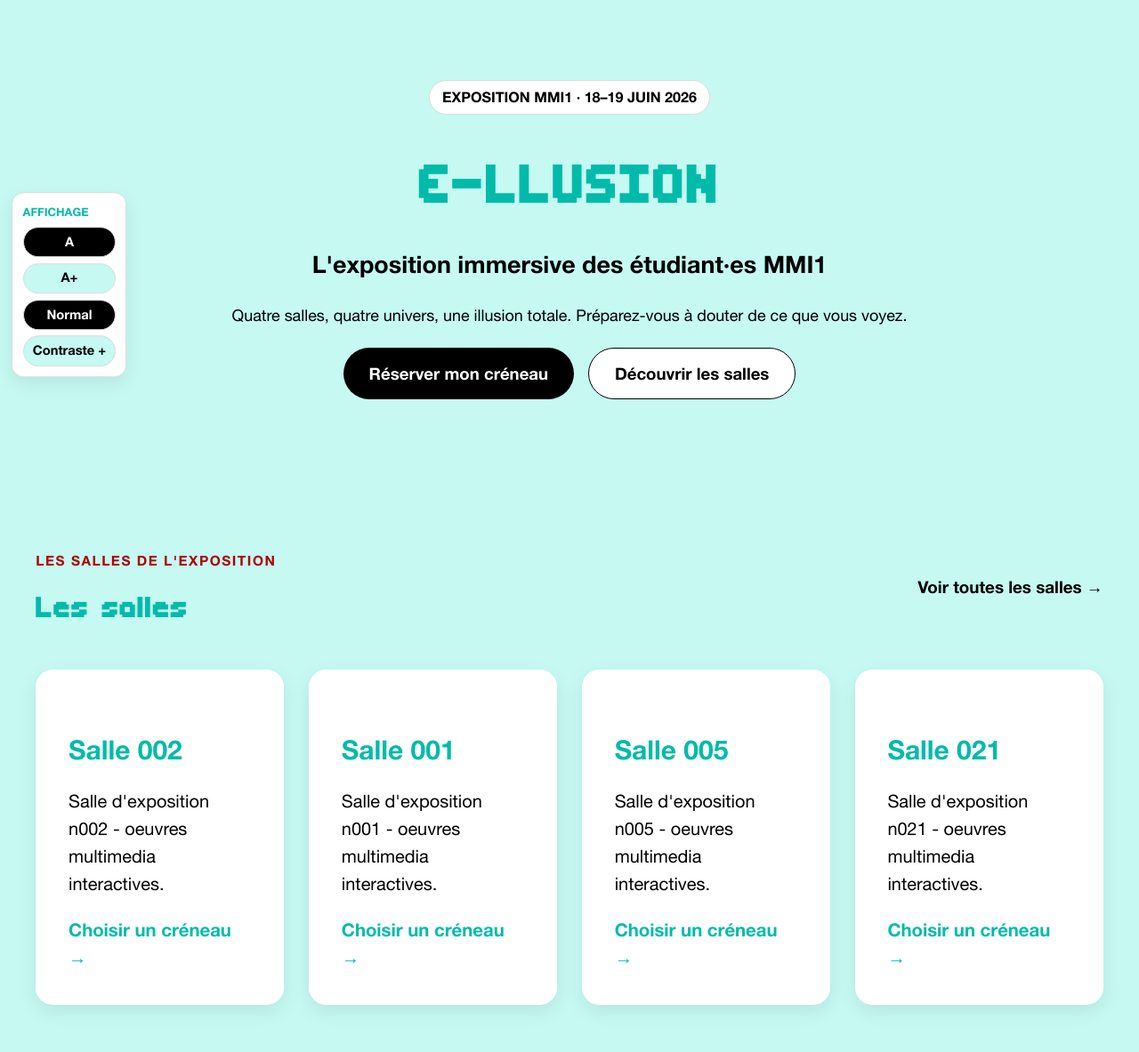
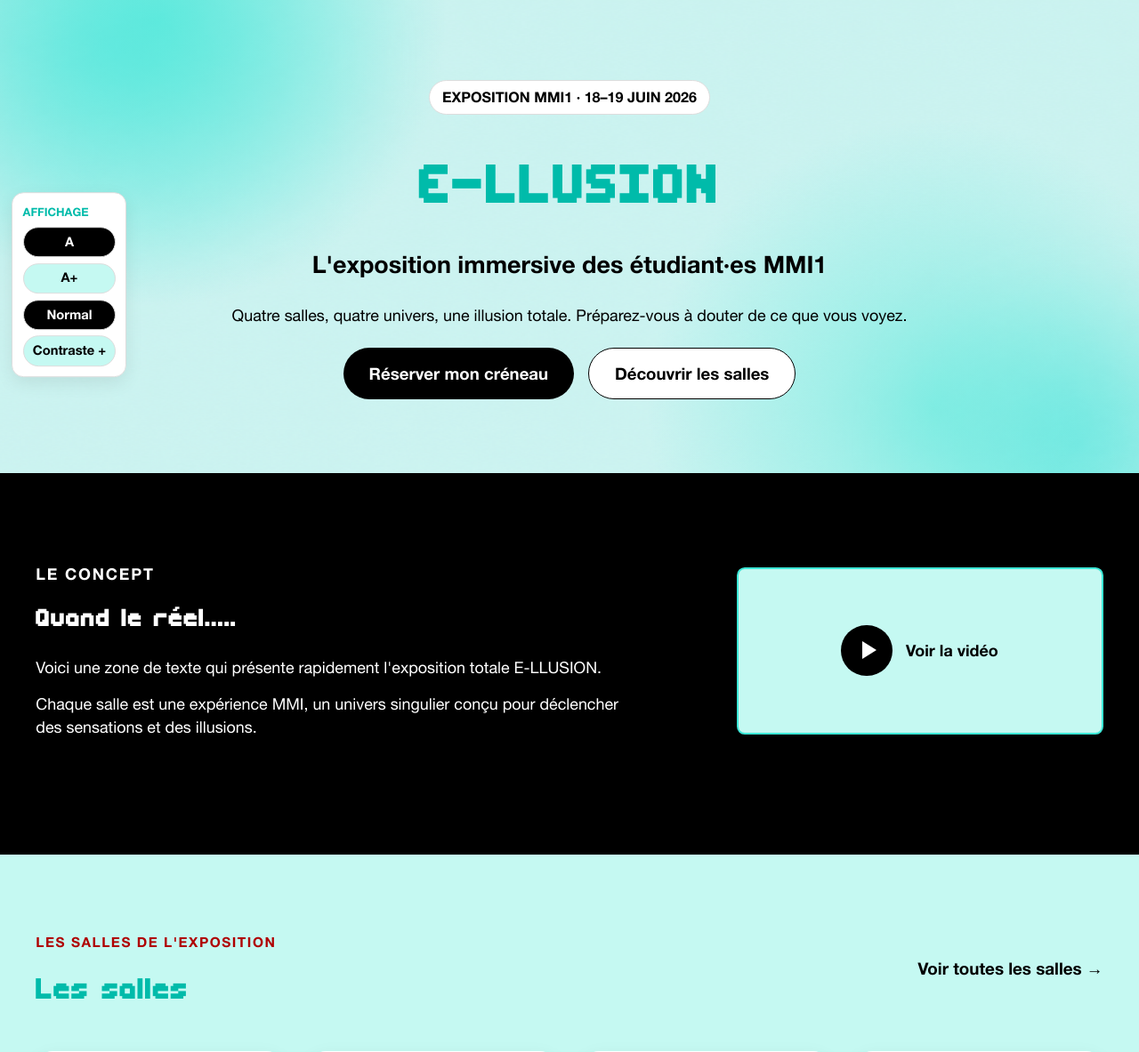
Before and after one commit to moh7391/La-SAE203, a PHP site: page /Visiteurs/index.php in a window 1280 px wide. Shown: the part 80-1263 px from the top of the page at 89% size. Run offline with PHP 8.4, Linux system fonts and the light colour scheme; data comes from the database, SQL or seed files in the repository.

Commit message:
Ajouts du hero et du bondereau noir

```diff
--- a/Visiteurs/css.css
+++ b/Visiteurs/css.css
@@ -74,10 +74,91 @@ img { max-width:100%; }
 button:disabled { opacity:.5; cursor:not-allowed; }
 
 /* Accueil */
-.hero { text-align:center; padding:5em 0 4.6em; background:var(--mint); }
+.hero {
+  position:relative;
+  overflow:hidden;
+  text-align:center;
+  padding:5em 0 4.6em;
+  background:
+    radial-gradient(circle at 14% 4%, rgba(60,232,215,.62), transparent 18em),
+    radial-gradient(circle at 82% 86%, rgba(60,232,215,.46), transparent 18em),
+    var(--mint) url("../assets/images/fond-hero.png") center / cover no-repeat;
+}
+.hero .container {
+  position:relative;
+  z-index:1;
+}
 .capsule { display:inline-block; margin-bottom:.875em; padding:.375em .875em; border-radius:1.25em;
   background:var(--white); border:.0625em solid var(--bord); font-size:.9em; font-weight:700; text-transform:uppercase; }
 .hero-actions { display:flex; flex-wrap:wrap; justify-content:center; gap:.9em; margin-top:1.25em; }
+.concept-section {
+  padding:4.8em 0 6.4em;
+  color:var(--white);
+  background:var(--black);
+}
+.concept-grid {
+  display:grid;
+  grid-template-columns:minmax(0, 1fr) minmax(16em, 25em);
+  gap:3em;
+  align-items:center;
+}
+.concept-text {
+  max-width:37em;
+}
+.concept-eyebrow {
+  margin:0 0 .75em;
+  font-size:.86em;
+  font-weight:700;
+  letter-spacing:.1em;
+  text-transform:uppercase;
+}
+.concept-title {
+  margin:.15em 0 .55em;
+  color:var(--white);
+  font-size:2.15em;
+}
+.concept-text p {
+  margin:.85em 0;
+  color:var(--white);
+  font-size:1em;
+  line-height:1.45;
+}
+.concept-video-link {
+  justify-self:end;
+  display:flex;
+  align-items:center;
+  justify-content:center;
+  gap:.85em;
+  width:min(100%, 23em);
+  min-height:10.5em;
+  padding:1.5em;
+  color:var(--black);
+  background:var(--mint);
+  border:.125em solid var(--aqua);
+  border-radius:.5em;
+  font-weight:700;
+  text-align:center;
+}
+.concept-video-link:hover {
+  background:var(--aqua);
+}
+.play-icon {
+  position:relative;
+  flex:0 0 3.2em;
+  width:3.2em;
+  height:3.2em;
+  border-radius:50%;
+  background:var(--black);
+}
+.play-icon::after {
+  content:"";
+  position:absolute;
+  left:1.3em;
+  top:1em;
+  border-top:.6em solid transparent;
+  border-bottom:.6em solid transparent;
+  border-left:.9em solid var(--white);
+}
 
 .accessibility-panel {
   position:fixed;
@@ -223,6 +304,14 @@ th { color:var(--teal); text-transform:uppercase; font-size:.86em; }
   .container, .form-wrap, .footer-main, .footer-bottom { width:min(100% - 1.5em, 76em); }
   .footer-main { gap:1.2em; }
   .pixel-title.big { font-size:3.4em; }
+  .concept-grid {
+    grid-template-columns:1fr;
+    gap:1.6em;
+  }
+  .concept-video-link {
+    justify-self:stretch;
+    min-height:7.5em;
+  }
   .accessibility-panel {
     left:.75em;
     right:.75em;
--- a/Visiteurs/index.php
+++ b/Visiteurs/index.php
@@ -34,6 +34,21 @@ $salles = eillusion_get_salles($CONNEXION);
     </div>
   </section>
 
+  <section class="concept-section">
+    <div class="container concept-grid">
+      <div class="concept-text">
+        <p class="concept-eyebrow">Le concept</p>
+        <h2 class="pixel-title concept-title">Quand le r&eacute;el.....</h2>
+        <p>Voici une zone de texte qui pr&eacute;sente rapidement l'exposition totale E-LLUSION.</p>
+        <p>Chaque salle est une exp&eacute;rience MMI, un univers singulier con&ccedil;u pour d&eacute;clencher des sensations et des illusions.</p>
+      </div>
+      <a class="concept-video-link" href="https://www.youtube.com/" target="_blank" rel="noopener">
+        <span class="play-icon" aria-hidden="true"></span>
+        <span>Voir la vid&eacute;o</span>
+      </a>
+    </div>
+  </section>
+
   <section class="rooms-home">
     <div class="container">
       <div class="section-head">
```
Also changed, not shown: assets/images/fond-hero.png (added).
